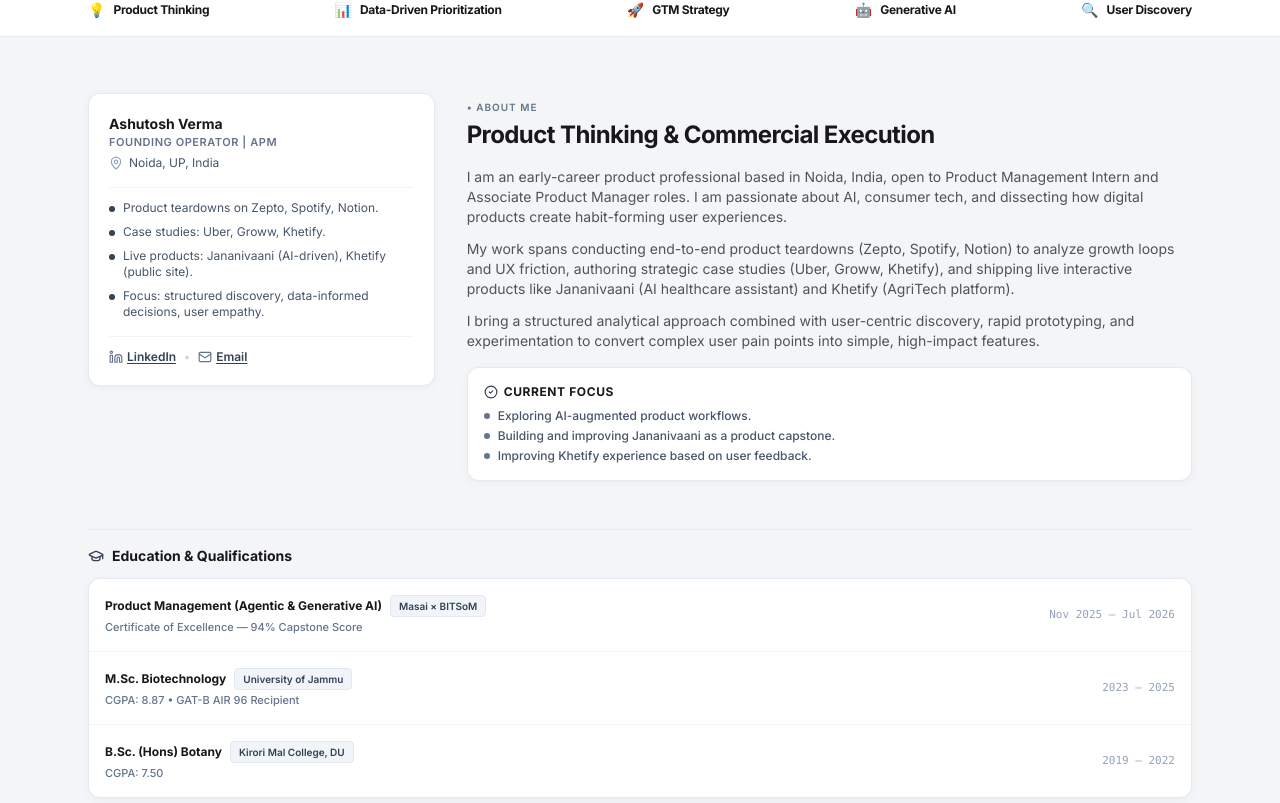
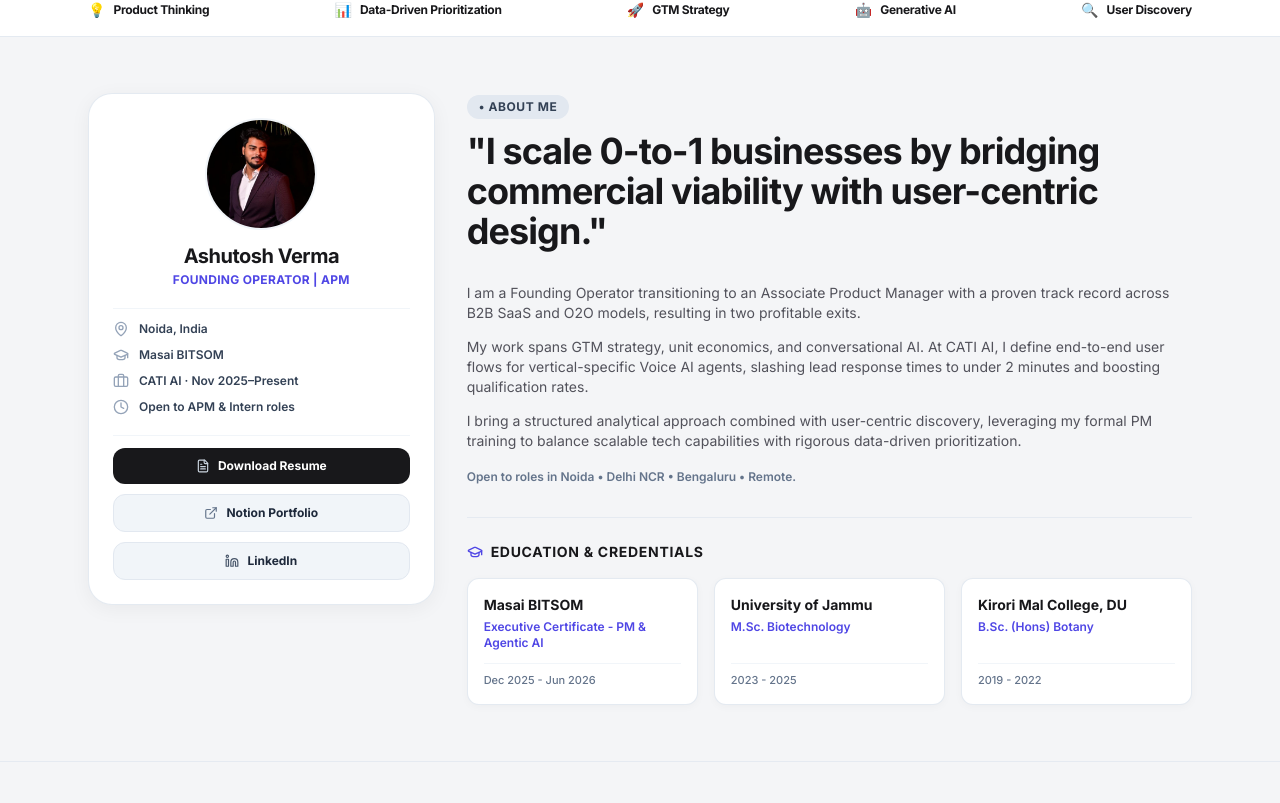
Before and after one commit to verma-ashutosh/pm-portfolio, a React (Vite) app: page / in a window 1280 px wide. Shown: the part 617-1420 px from the top of the page. Built offline with nearby package versions, Linux system fonts and the light colour scheme.

Commit message:
Deploy portfolio source code to verma-ashutosh/pm-portfolio

```diff
--- a/src/components/AboutEducation.jsx
+++ b/src/components/AboutEducation.jsx
@@ -1,123 +1,154 @@
 import React from 'react';
-import { personalInfo, aboutContent, currentFocus, educationList } from '../data/portfolioData';
-import { GraduationCap, MapPin, Mail, Linkedin, CheckCircle2 } from 'lucide-react';
+import { personalInfo, aboutContent, educationList } from '../data/portfolioData';
+import { MapPin, GraduationCap, Briefcase, Clock, FileText, ExternalLink, Linkedin } from 'lucide-react';
 
 export const AboutEducation = () => {
   return (
     <section id="about" className="py-14 bg-[#F4F5F7] text-[#18181B] border-b border-slate-200/80">
-      <div className="w-full max-w-[1200px] mx-auto px-6 md:px-12 space-y-12">
+      {/* 2-Column layout (~30% left, ~70% right) constrained within central 1200px container */}
+      <div className="w-full max-w-[1200px] mx-auto px-6 md:px-12">
+        <div className="grid grid-cols-1 lg:grid-cols-12 gap-8 items-start">
 
-        {/* About Grid: Left Profile Snapshot + Right Story */}
-        <div className="grid grid-cols-1 md:grid-cols-12 gap-8 items-start">
+          {/* ======================================================== */}
+          {/* LEFT COLUMN: Sticky Profile Card (~30% split / 4 cols) */}
+          {/* ======================================================== */}
+          <div className="lg:col-span-4 lg:sticky lg:top-28 bg-white border border-slate-200/90 rounded-[24px] p-6 space-y-5 shadow-[0_4px_20px_rgba(0,0,0,0.05)]">
 
-          {/* Left Column: Compact Profile Card */}
-          <div className="md:col-span-4 bg-white border border-slate-200/90 rounded-xl p-5 space-y-4 shadow-[0_2px_8px_rgba(0,0,0,0.04)]">
-            <div>
-              <h3 className="font-bold text-sm text-[#18181B]">Ashutosh Verma</h3>
-              <p className="text-[11px] font-semibold text-slate-500 uppercase tracking-wider">
+            {/* Top Avatar */}
+            <div className="text-center">
+              <img
+                src="./avatar.jpg"
+                alt="Ashutosh Verma"
+                className="w-24 h-24 sm:w-28 sm:h-28 mx-auto rounded-full object-cover border-2 border-slate-100 shadow-2xs"
+              />
+              {/* Name H3 */}
+              <h3 className="mt-3 font-bold text-xl text-center text-[#18181B] tracking-tight">
+                Ashutosh Verma
+              </h3>
+              {/* Title in Indigo Accent */}
+              <p className="text-xs font-bold text-indigo-600 text-center uppercase tracking-wide mt-0.5">
                 Founding Operator | APM
               </p>
-              <div className="flex items-center gap-1.5 text-xs text-slate-600 mt-1">
-                <MapPin className="w-3.5 h-3.5 text-slate-400" />
-                <span>Noida, UP, India</span>
+            </div>
+
+            {/* List Items with Icons */}
+            <div className="space-y-2.5 pt-3 border-t border-slate-100 text-xs font-semibold text-slate-700">
+              <div className="flex items-center gap-2.5">
+                <MapPin className="w-4 h-4 text-slate-400 shrink-0" />
+                <span>Noida, India</span>
+              </div>
+              <div className="flex items-center gap-2.5">
+                <GraduationCap className="w-4 h-4 text-slate-400 shrink-0" />
+                <span>Masai BITSOM</span>
+              </div>
+              <div className="flex items-center gap-2.5">
+                <Briefcase className="w-4 h-4 text-slate-400 shrink-0" />
+                <span>CATI AI · Nov 2025–Present</span>
+              </div>
+              <div className="flex items-center gap-2.5">
+                <Clock className="w-4 h-4 text-slate-400 shrink-0" />
+                <span>Open to APM & Intern roles</span>
               </div>
             </div>
 
-            {/* Bullets Snapshot */}
-            <div className="space-y-2 pt-3 border-t border-slate-100 text-xs text-slate-600 font-normal">
-              {aboutContent.bulletsCard.map((bullet, idx) => (
-                <div key={idx} className="flex items-start gap-2">
-                  <span className="w-1.5 h-1.5 rounded-full bg-slate-700 shrink-0 mt-1.5" />
-                  <span>{bullet}</span>
-                </div>
-              ))}
-            </div>
+            {/* Stacked Action Buttons */}
+            <div className="space-y-2.5 pt-3 border-t border-slate-100">
+              {/* Button 1: Solid Black */}
+              <a
+                href={personalInfo.resumePdf}
+                download="Ashutosh-Verma-APM-Resume.pdf"
+                target="_blank"
+                rel="noopener noreferrer"
+                className="w-full flex items-center justify-center gap-2 py-2.5 px-4 rounded-xl bg-[#18181B] hover:bg-[#3F3F46] text-white font-bold text-xs transition-colors cursor-pointer shadow-xs"
+              >
+                <FileText className="w-3.5 h-3.5 text-slate-300" />
+                <span>Download Resume</span>
+              </a>
 
-            {/* Direct Contact Links */}
-            <div className="pt-3 border-t border-slate-100 flex flex-wrap gap-2 text-xs font-semibold">
+              {/* Button 2: Light Grey Notion Link */}
+              <a
+                href="#product-work"
+                className="w-full flex items-center justify-center gap-2 py-2.5 px-4 rounded-xl bg-slate-100 hover:bg-slate-200 text-slate-800 font-bold text-xs border border-slate-200 transition-colors cursor-pointer"
+              >
+                <ExternalLink className="w-3.5 h-3.5 text-slate-500" />
+                <span>Notion Portfolio</span>
+              </a>
+
+              {/* Button 3: Grey LinkedIn Link */}
               <a
                 href={personalInfo.linkedin}
                 target="_blank"
                 rel="noopener noreferrer"
-                className="inline-flex items-center gap-1 text-slate-700 hover:text-slate-900 underline underline-offset-2"
+                className="w-full flex items-center justify-center gap-2 py-2.5 px-4 rounded-xl bg-slate-100 hover:bg-slate-200 text-slate-800 font-bold text-xs border border-slate-200 transition-colors cursor-pointer"
               >
-                <Linkedin className="w-3.5 h-3.5 text-slate-500" />
+                <Linkedin className="w-3.5 h-3.5 text-slate-600" />
                 <span>LinkedIn</span>
               </a>
-              <span className="text-slate-300">•</span>
-              <a
-                href={`mailto:${personalInfo.email}`}
-                className="inline-flex items-center gap-1 text-slate-700 hover:text-slate-900 underline underline-offset-2"
-              >
-                <Mail className="w-3.5 h-3.5 text-slate-500" />
-                <span>Email</span>
-              </a>
             </div>
+
           </div>
 
-          {/* Right Column: About Content */}
-          <div className="md:col-span-8 space-y-4">
-            <div>
-              <span className="text-[10px] font-semibold uppercase tracking-widest text-slate-500">
+          {/* ======================================================== */}
+          {/* RIGHT COLUMN: About Me & Education (~70% split / 8 cols) */}
+          {/* ======================================================== */}
+          <div className="lg:col-span-8 space-y-8">
+
+            {/* Top Tag & Main Impact Headline */}
+            <div className="space-y-3">
+              <span className="px-3 py-1 rounded-full bg-slate-200 text-slate-700 text-xs font-bold uppercase tracking-wider inline-block">
                 • ABOUT ME
               </span>
-              <h2 className="text-2xl font-extrabold text-[#18181B] tracking-tight mt-0.5">
-                Product Thinking & Commercial Execution
+
+              <h2 className="text-2xl sm:text-3xl lg:text-4xl font-extrabold text-[#18181B] tracking-tight leading-snug">
+                "{aboutContent.headline}"
               </h2>
             </div>
 
-            <div className="space-y-3 text-xs sm:text-sm text-[#52525B] leading-relaxed font-normal">
+            {/* Paragraphs */}
+            <div className="space-y-3.5 text-xs sm:text-sm text-[#52525B] leading-relaxed font-normal">
               <p>{aboutContent.paragraph1}</p>
               <p>{aboutContent.paragraph2}</p>
               <p>{aboutContent.paragraph3}</p>
+
+              {/* Small Grey Footer Text */}
+              <p className="text-xs text-slate-500 font-semibold pt-1">
+                {aboutContent.footerLocationText}
+              </p>
             </div>
 
-            {/* Current Focus Block */}
-            <div className="bg-white border border-slate-200/90 rounded-xl p-4 space-y-2 mt-4 shadow-[0_2px_8px_rgba(0,0,0,0.04)]">
-              <h4 className="font-bold text-xs text-[#18181B] uppercase tracking-wider flex items-center gap-1.5">
-                <CheckCircle2 className="w-3.5 h-3.5 text-slate-700" />
-                Current Focus
-              </h4>
-              <div className="space-y-1 text-xs text-slate-600 font-medium">
-                {currentFocus.map((item, idx) => (
-                  <div key={idx} className="flex items-center gap-2">
-                    <span className="w-1.5 h-1.5 rounded-full bg-slate-500 shrink-0" />
-                    <span>{item}</span>
+            {/* Bottom Education Section (Horizontal 3-Card Grid) */}
+            <div className="pt-6 border-t border-slate-200/80 space-y-4">
+              <h3 className="font-bold text-sm text-[#18181B] uppercase tracking-wider flex items-center gap-2">
+                <GraduationCap className="w-4 h-4 text-indigo-600" />
+                <span>Education & Credentials</span>
+              </h3>
+
+              <div className="grid grid-cols-1 sm:grid-cols-3 gap-4">
+                {educationList.map((edu, idx) => (
+                  <div
+                    key={idx}
+                    className="bg-white border border-slate-200/90 rounded-xl p-4 flex flex-col justify-between shadow-[0_2px_8px_rgba(0,0,0,0.03)]"
+                  >
+                    <div>
+                      <h4 className="font-bold text-sm text-[#18181B] leading-snug">
+                        {edu.institution}
+                      </h4>
+                      <p className="text-xs font-semibold text-indigo-600 mt-1">
+                        {edu.program}
+                      </p>
+                    </div>
+
+                    <p className="text-[11px] font-medium text-slate-500 mt-3 pt-2 border-t border-slate-100">
+                      {edu.period}
+                    </p>
                   </div>
                 ))}
               </div>
             </div>
+
           </div>
 
         </div>
-
-        {/* Academic Qualifications */}
-        <div className="space-y-3 pt-4 border-t border-slate-200/80">
-          <div className="flex items-center gap-2">
-            <GraduationCap className="w-4 h-4 text-slate-700" />
-            <h3 className="font-bold text-sm text-[#18181B]">
-              Education & Qualifications
-            </h3>
-          </div>
-
-          <div className="bg-white border border-slate-200/90 rounded-xl divide-y divide-slate-100 shadow-[0_2px_8px_rgba(0,0,0,0.04)]">
-            {educationList.map((edu, idx) => (
-              <div key={idx} className="p-3.5 sm:p-4 flex flex-col sm:flex-row sm:items-center justify-between gap-2 text-xs">
-                <div>
-                  <div className="flex items-center gap-2 flex-wrap">
-                    <span className="font-bold text-[#18181B]">{edu.program}</span>
-                    <span className="text-[10px] font-semibold px-2 py-0.5 rounded bg-slate-100 text-slate-700 border border-slate-200">
-                      {edu.institution}
-                    </span>
-                  </div>
-                  <p className="text-[11px] text-slate-500 font-medium mt-0.5">{edu.details}</p>
-                </div>
-                <span className="text-[11px] text-slate-400 font-mono shrink-0">{edu.period}</span>
-              </div>
-            ))}
-          </div>
-        </div>
-
       </div>
     </section>
   );
--- a/src/data/portfolioData.js
+++ b/src/data/portfolioData.js
@@ -1,13 +1,13 @@
 export const personalInfo = {
   name: "Ashutosh Verma",
-  role: "Early-career Product Professional",
-  targetRoles: "Open to Product Intern & APM Roles",
-  location: "Noida, Uttar Pradesh, India",
+  role: "Founding Operator | APM",
+  targetRoles: "Open to APM & Intern roles",
+  location: "Noida, India",
   email: "azhutosh.verma32@gmail.com",
   linkedin: "https://www.linkedin.com/in/ashutosh-verma-pm",
   github: "https://github.com/verma-ashutosh",
   resumePdf: "/Ashutosh-Verma-APM-Resume.pdf",
-  valueStatement: "Early-career product professional focused on data-informed experimentation, product teardowns, and building simple, high-impact experiences for users.",
+  valueStatement: "Proven 0-to-1 expert with 2 profitable exits. Bridging commercial viability (GTM, Unit Economics) and user-centric Product Management.",
   heroBullets: [
     "Product Teardowns: Zepto, Spotify, Notion",
     "Case Studies: Uber, Groww, Khetify",
@@ -22,9 +22,11 @@
 };
 
 export const aboutContent = {
-  paragraph1: "I am an early-career product professional based in Noida, India, open to Product Management Intern and Associate Product Manager roles. I am passionate about AI, consumer tech, and dissecting how digital products create habit-forming user experiences.",
-  paragraph2: "My work spans conducting end-to-end product teardowns (Zepto, Spotify, Notion) to analyze growth loops and UX friction, authoring strategic case studies (Uber, Groww, Khetify), and shipping live interactive products like Jananivaani (AI healthcare assistant) and Khetify (AgriTech platform).",
-  paragraph3: "I bring a structured analytical approach combined with user-centric discovery, rapid prototyping, and experimentation to convert complex user pain points into simple, high-impact features.",
+  headline: "I scale 0-to-1 businesses by bridging commercial viability with user-centric design.",
+  paragraph1: "I am a Founding Operator transitioning to an Associate Product Manager with a proven track record across B2B SaaS and O2O models, resulting in two profitable exits.",
+  paragraph2: "My work spans GTM strategy, unit economics, and conversational AI. At CATI AI, I define end-to-end user flows for vertical-specific Voice AI agents, slashing lead response times to under 2 minutes and boosting qualification rates.",
+  paragraph3: "I bring a structured analytical approach combined with user-centric discovery, leveraging my formal PM training to balance scalable tech capabilities with rigorous data-driven prioritization.",
+  footerLocationText: "Open to roles in Noida • Delhi NCR • Bengaluru • Remote.",
   bulletsCard: [
     "Product teardowns on Zepto, Spotify, Notion.",
     "Case studies: Uber, Groww, Khetify.",
@@ -153,22 +155,19 @@
 
 export const educationList = [
   {
-    institution: "Masai × BITSoM",
-    program: "Product Management (Agentic & Generative AI)",
-    period: "Nov 2025 – Jul 2026",
-    details: "Certificate of Excellence — 94% Capstone Score"
+    institution: "Masai BITSOM",
+    program: "Executive Certificate - PM & Agentic AI",
+    period: "Dec 2025 - Jun 2026"
   },
   {
     institution: "University of Jammu",
     program: "M.Sc. Biotechnology",
-    period: "2023 – 2025",
-    details: "CGPA: 8.87 • GAT-B AIR 96 Recipient"
+    period: "2023 - 2025"
   },
   {
     institution: "Kirori Mal College, DU",
     program: "B.Sc. (Hons) Botany",
-    period: "2019 – 2022",
-    details: "CGPA: 7.50"
+    period: "2019 - 2022"
   }
 ];
 
```
Also changed, not shown: 4 other files (tests, documents, lock files or other folders).
